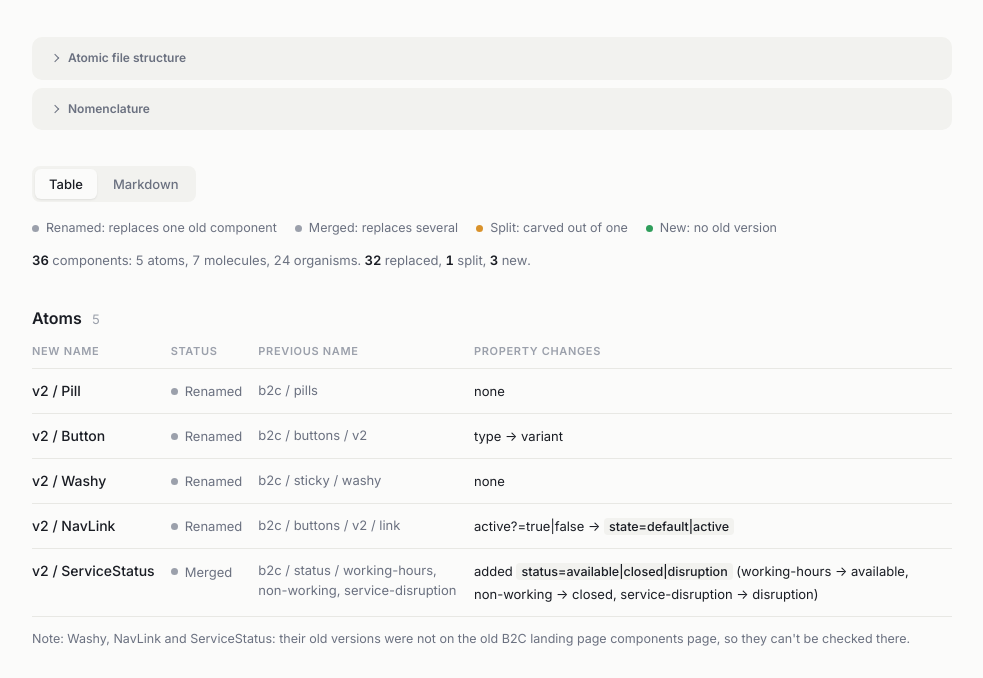
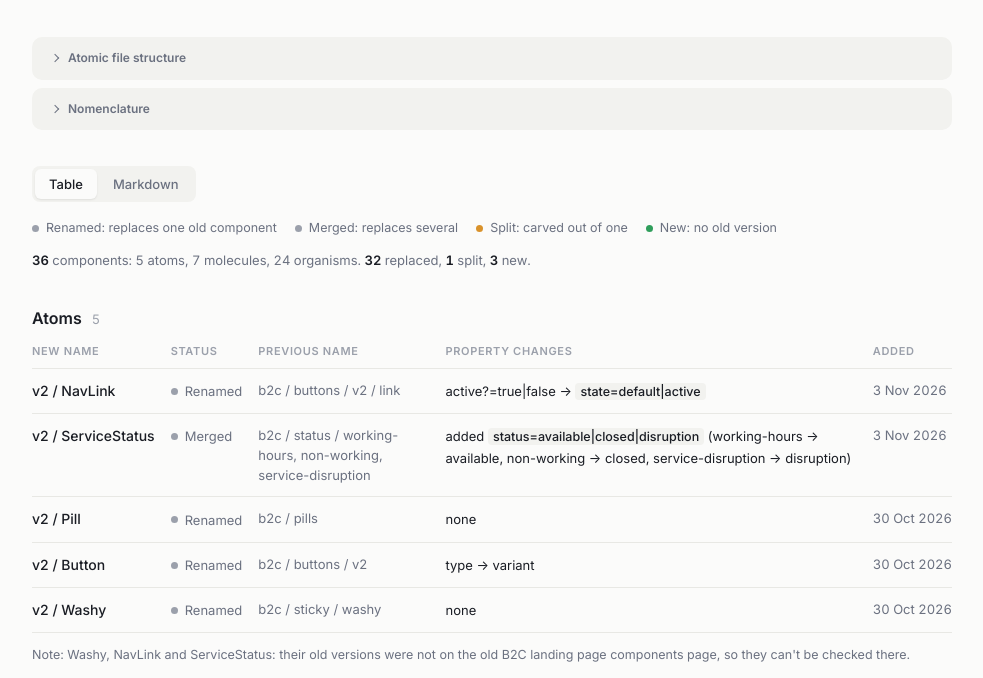
Before and after one commit to lhpal/lh-protato, a plain HTML site: page landing-page-sections/index.html in a window 1280 px wide. Shown: the part 122-800 px from the top of the page, without its empty margins (148-1131 px from the left). Drawn offline with Linux system fonts and the light colour scheme.

Commit message:
Show when each component was added, newest first
Adds an Added column with the date each component joined the v2 library (30 Oct 2026 for the first pass, 3 Nov 2026 for the latest five). Each tier now lists the newest components at the top, in both the table and the Markdown view.

Co-Authored-By: Claude Opus 5.5 <noreply@anthropic.com>

```diff
--- a/landing-page-sections/index.html
+++ b/landing-page-sections/index.html
@@ -75,7 +75,7 @@ section.tier { margin-bottom: 40px; }
 h2 { font-size: 16px; font-weight: 600; margin: 0; }
 .tier-head span { font-size: 13px; color: var(--faint); font-variant-numeric: tabular-nums; }
 .scroll { overflow-x: auto; }
-table { width: 100%; border-collapse: collapse; min-width: 680px; }
+table { width: 100%; border-collapse: collapse; min-width: 780px; }
 th, td { text-align: left; vertical-align: top; padding: 11px 16px 11px 0; border-bottom: 1px solid var(--line); }
 th { font-size: 11px; font-weight: 600; text-transform: uppercase; letter-spacing: .06em; color: var(--faint); padding-top: 8px; padding-bottom: 8px; }
 td.name { font-weight: 500; white-space: nowrap; }
@@ -83,6 +83,7 @@ td.st { font-size: 13px; color: var(--muted); }
 td.prev { font-size: 13px; color: var(--muted); }
 td.props { font-size: 13px; line-height: 1.7; }
 td.props code { white-space: normal; }
+td.added { font-size: 13px; color: var(--muted); white-space: nowrap; font-variant-numeric: tabular-nums; padding-right: 0; }
 .tier-note { font-size: 12.5px; color: var(--muted); margin: 12px 0 0; }
 
 .parked { padding-top: 24px; border-top: 1px solid var(--line); font-size: 13px; color: var(--muted); }
@@ -176,6 +177,18 @@ const DATA = [
   ["Organisms", "v2 / CtaStrip", "new", "—", "breakpoint=desktop|mobile"],
 ];
 const LABEL = { renamed: "Renamed", merged: "Merged", split: "Split", new: "New" };
+// date each component joined the v2 library; anything not listed came in with the first pass
+const FIRST_PASS = "2026-10-30";
+const ADDED = {
+  "v2 / NavLink": "2026-11-03", "v2 / ServiceStatus": "2026-11-03", "v2 / SocialProof": "2026-11-03",
+  "v2 / FaqItem": "2026-11-03", "v2 / Navbar": "2026-11-03",
+};
+const MONTHS = ["Jan", "Feb", "Mar", "Apr", "May", "Jun", "Jul", "Aug", "Sep", "Oct", "Nov", "Dec"];
+const addedIso = r => ADDED[r[1]] || FIRST_PASS;
+const added = r => { const [y, m, d] = addedIso(r).split("-").map(Number); return `${d} ${MONTHS[m - 1]} ${y}`; };
+// rows in a tier, newest first; same-day rows keep their order
+const tierRows = t => DATA.filter(r => r[0] === t).map((r, i) => [r, i])
+  .sort((a, b) => addedIso(b[0]).localeCompare(addedIso(a[0])) || a[1] - b[1]).map(([r]) => r);
 const TIERS = ["Atoms", "Molecules", "Organisms"];
 const TIER_NOTES = {
   Atoms: "Washy, NavLink and ServiceStatus: their old versions were not on the old B2C landing page components page, so they can't be checked there.",
@@ -220,10 +233,10 @@ document.getElementById("view-table").innerHTML = TIERS.map(t => `
   <section class="tier">
     <div class="tier-head"><h2>${t}</h2><span>${tierCount(t)}</span></div>
     <div class="scroll"><table>
-      <thead><tr><th>New name</th><th>Status</th><th>Previous name</th><th>Property changes</th></tr></thead>
-      <tbody>${DATA.filter(r => r[0] === t).map(r => `
+      <thead><tr><th>New name</th><th>Status</th><th>Previous name</th><th>Property changes</th><th>Added</th></tr></thead>
+      <tbody>${tierRows(t).map(r => `
         <tr><td class="name">${esc(r[1])}</td><td class="st"><span class="status ${r[2]}">${LABEL[r[2]]}</span></td>
-        <td class="prev">${esc(r[3])}</td><td class="props">${fmtProps(r[4])}</td></tr>`).join("")}
+        <td class="prev">${esc(r[3])}</td><td class="props">${fmtProps(r[4])}</td><td class="added">${added(r)}</td></tr>`).join("")}
       </tbody></table></div>
     ${TIER_NOTES[t] ? `<p class="tier-note">Note: ${esc(TIER_NOTES[t])}</p>` : ""}
   </section>`).join("") + `
@@ -242,7 +255,7 @@ const md = [
   `${DATA.length} components: ` + TIERS.map(t => `${tierCount(t)} ${t.toLowerCase()}`).join(", ") + `. ${replaced} replaced, ${c.split || 0} split, ${c.new || 0} new.`, "",
   ...TIERS.flatMap(t => [
     `## ${t}`, "",
-    ...DATA.filter(r => r[0] === t).map(r => `- ${r[1]} (${LABEL[r[2]]}) — previous: ${r[3]}. Changes: ${r[4]}`),
+    ...tierRows(t).map(r => `- ${r[1]} (${LABEL[r[2]]}) — previous: ${r[3]}. Changes: ${r[4]}. Added: ${added(r)}`),
     "",
     ...(TIER_NOTES[t] ? [`Note: ${TIER_NOTES[t]}`, ""] : [])
   ]),
```
